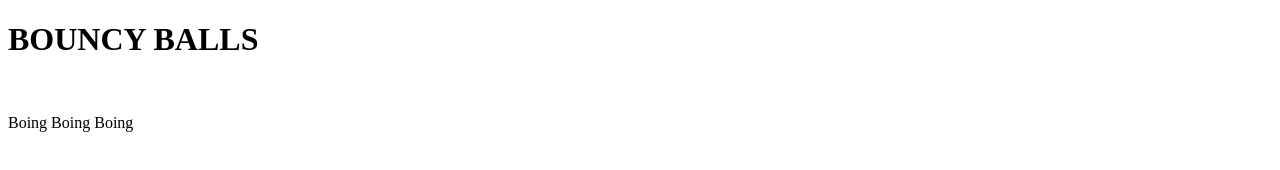
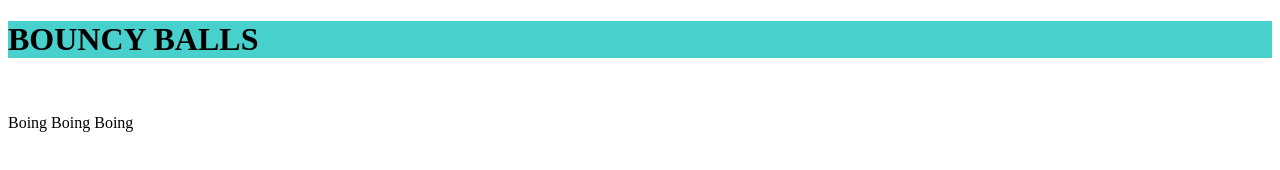
Before and after one commit to OliviaDackombe/OliviaDackombe.GitHub.io, a plain HTML site: page index.html in a window 1280 px wide. Drawn offline with Linux system fonts and the light colour scheme.

Commit message:
additions

```diff
--- a/index.html
+++ b/index.html
@@ -1,8 +1,11 @@
 <!DOCTYPE html>
 <html>
 	<body>
-		<h1>BOUNCY BALLS</h1>
+		<h1 style="background-color:mediumturquoise;">BOUNCY BALLS</h1>
 		<br>
 	</p> Boing Boing Boing	</p>
 	</body>
+	<img>
+	</video>
+	<br>
 </html>
```
